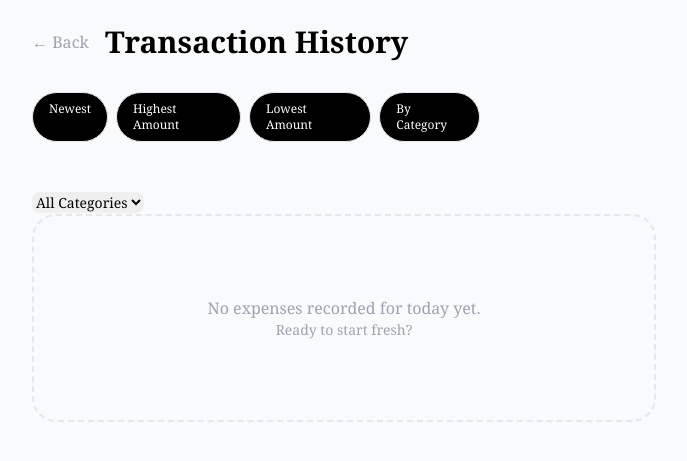
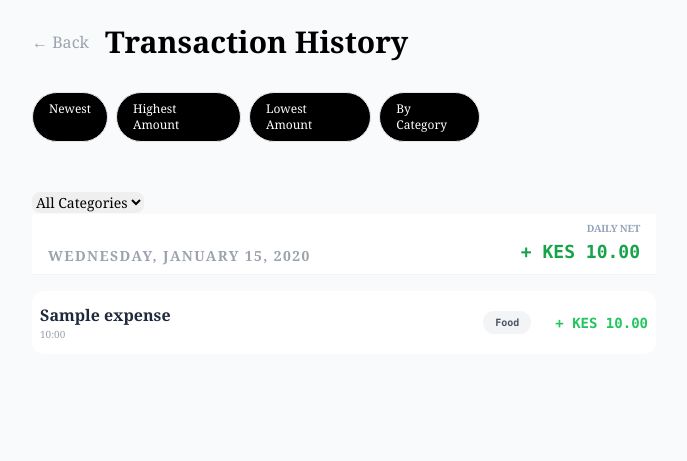
Before and after one commit to 18Mori/SoftGrowTech_expenseTracker_JamesMuriithi, a Django app: page /history/ in a window 1280 px wide. Shown: the top 461 px of the page, without its empty margins (296-983 px from the left). Run offline with Django 5.2, Linux system fonts and the light colour scheme; tables that the repository leaves empty hold one stand-in row (values such as "Sample post"); some libraries are stand-ins or nearby versions.

Commit message:
Refactor history view and template: group expenses by date, add daily net calculation, and enhance layout for better readability

```diff
--- a/exapp/templates/history.html
+++ b/exapp/templates/history.html
@@ -1,6 +1,9 @@
 {% extends 'base.html' %}
 
-{% block content %}
+{% load expense_extras %}{% block content %}
+
+{% regroup expenses by only_date as expenses_by_day %}
+
 <div class="max-w-2xl mx-auto p-6">
     <div class="flex items-center gap-4 mb-8">
         <a href="{% url 'home' %}" class="text-gray-400 transition-all duration-500 ease-in-out hover:text-gray-600">← Back</a>
@@ -57,36 +60,51 @@
 
 
     {% if expenses %}
-    <div class="space-y-6" style="max-height: 300px; overflow-y: auto; scrollbar-width: none;">
-        {% for x in expenses %}
-            {% ifchanged x.date %}
-                <h3 class="text-sm font-bold text-gray-400 uppercase tracking-widest mt-8">
-                    {{ x.date|date:"l, F j, Y" }}
-                </h3>
-            {% endifchanged %}
+<div class="space-y-6" style="max-height: 600px; overflow-y: auto; scrollbar-width: none;">
 
-            <div class="flex justify-between items-center py-3 border-b border-gray-100">
-              <div class="px-6 py-2">
-                <p class="font-bold">{{ x.title }}</p>
-                <p class="text-xs text-gray-400">{{ x.created_at|time:"H:i" }}</p>
+    {% for day in expenses_by_day %}
+    <div class="day-group mb-8">
+
+        <div class="flex justify-between items-end border-b border-gray-100 pb-2 px-4 mb-4 bg-white sticky top-0 z-10">
+            <h3 class="text-sm font-bold text-gray-400 uppercase tracking-widest">
+                {{ day.grouper|date:"l, F j, Y" }}
+            </h3>
+            <div class="text-right">
+    <span class="text-[10px] text-slate-400 uppercase font-bold tracking-tight">Daily Net</span>
+
+    {% with daily_net=day.list|sum_list_amount %}
+    <p class="text-lg font-black font-mono {% if daily_net >= 0 %}text-green-600{% else %}text-red-600{% endif %}">
+        {% if daily_net >= 0 %}+{% endif %} KES {{ daily_net }}
+    </p>
+    {% endwith %}
+</div>
+        </div>
+
+        <div class="space-y-2">
+            {% for x in day.list %}
+            <div class="flex justify-between items-center py-3 bg-white rounded-xl px-2 hover:bg-gray-50 transition-colors">
+                <div class="flex items-center gap-4">
+                    <div class="text-left">
+                        <p class="font-bold text-slate-800">{{ x.title }}</p>
+                        <p class="text-[10px] text-gray-400 uppercase">{{ x.created_at|time:"H:i" }}</p>
+                    </div>
+                </div>
+
+                <div class="flex items-center gap-6">
+                    <span class="font-mono px-3 py-1 rounded-full text-[10px] font-bold bg-gray-100 text-gray-600">
+                        {{ x.category }}
+                    </span>
+                    <span class="font-mono text-right font-black text-sm {% if x.transaction_type == 'EXPENSE' %}text-red-500{% else %}text-green-500{% endif %}">
+                        {% if x.transaction_type == 'EXPENSE' %}-{% else %}+{% endif %} KES {{ x.amount }}
+                    </span>
+                </div>
             </div>
-                    <span
-                class="font-mono px-3 py-1 rounded-full text-xs font-bold {{ x.category_color_class }}"
-                >{{ x.category }}</span
-            >
-                <span
-            class="font-mono px-6 py-4 text-right font-black font-mono font-bold {% if x.transaction_type == 'EXPENSE' %}text-red-500{% else %}text-green-500{% endif %}"
-            >{% if x.transaction_type == 'EXPENSE' %}-{% else %}+{% endif %} KES
-            {{ x.amount }}</span
-            >
-            </div>
-        {% endfor %}
+            {% endfor %}
+        </div>
     </div>
+    {% endfor %}
+
 </div>
 {% else %}
-    <div class="text-center py-20 bg-gray-50 rounded-3xl border-2 border-dashed border-gray-200">
-        <p class="text-gray-400">No expenses recorded for today yet.</p>
-        <p class="text-sm text-gray-400">Ready to start fresh?</p>
-    </div>
-{% endif %}
+    {% endif %}
 {% endblock %}
--- /dev/null
+++ b/exapp/templatetags/expense_extras.py
@@ -0,0 +1,17 @@
+from django import template
+
+register = template.Library()
+
+@register.filter
+def sum_list_amount(value):
+    """
+    Calculates the net total for a list of transactions.
+    Adds 'INCOME - EXPENSE'.
+    """
+    net_total = 0
+    for item in value:
+        if item.transaction_type == 'INCOME':
+            net_total += item.amount
+        else:
+            net_total -= item.amount
+    return net_total
--- a/exapp/views.py
+++ b/exapp/views.py
@@ -5,6 +5,7 @@ from django.db.models import Sum
 from django.utils import timezone
 from datetime import timedelta
 from django.contrib import messages
+from django.db.models.functions import TruncDate
 
 
 
@@ -73,16 +74,15 @@ def history(request):
     sort_by = request.GET.get('sort', '-date')
     category_filter = request.GET.get('category')
 
-    all_expenses = Expense.objects.all()
+    all_expenses = Expense.objects.annotate(only_date=TruncDate('created_at'))
 
     if category_filter:
         all_expenses = all_expenses.filter(category=category_filter)
 
-    all_expenses = all_expenses.order_by(sort_by, '-created_at')
+    all_expenses = all_expenses.order_by('-only_date', sort_by)
 
     context = {
-        'total_expenses': all_expenses,
-        'is_history': True,
+        'expenses': all_expenses,
         'categories': Expense.objects.values_list('category', flat=True).distinct()
     }
     return render(request, 'history.html', context)
```
Also changed, not shown: exapp/templatetags/__init__.py (added).
